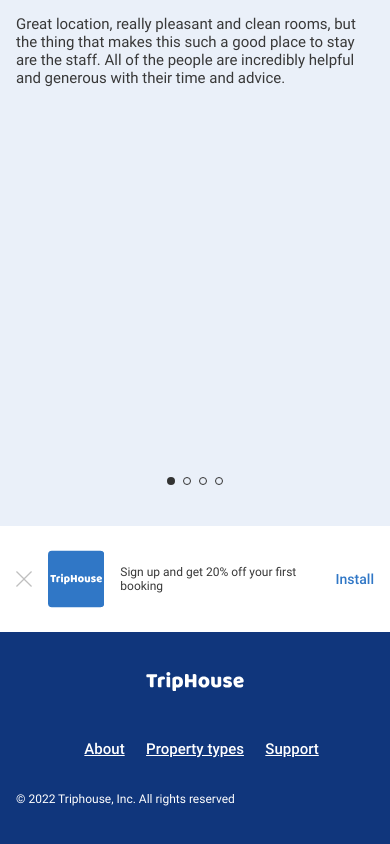
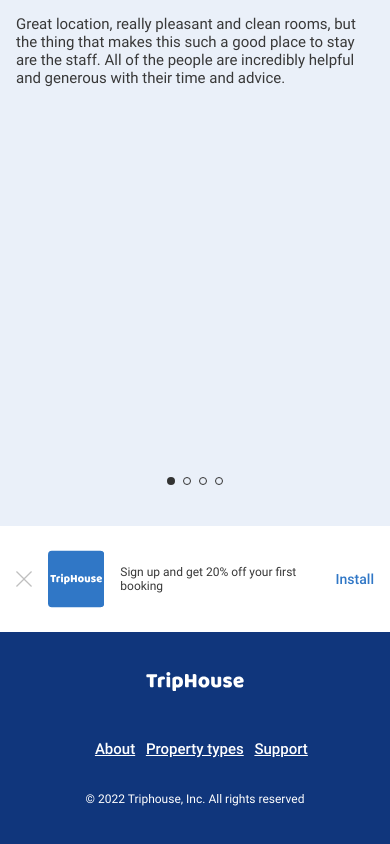
Before and after one commit to AlexBaidanov/if-html, a website: page index.html in a window 390 px wide. Shown: the part 2581-3425 px from the top of the page. Drawn offline with Linux system fonts and the light colour scheme.

Commit message:
update footer

```diff
--- a/index.html
+++ b/index.html
@@ -19,7 +19,7 @@
             </a>
           </div>
           <nav class="header__links">
-            <ul class="header__list">
+            <ul class="header__list list">
               <li class="header__stays">
                 <a class="link _hide" href="#">Stays</a>
               </li>
@@ -55,14 +55,7 @@
             Discover stays <br />
             to live, work or just relax
           </h1>
-          <div class="header__description">
-            <p>Your destination or hotel name</p>
-            <!--            <div class="header__page&#45;&#45;calendar">-->
-            <!--              <div>Check-in</div>-->
-            <!--              <div>&nbsp—&nbsp</div>-->
-            <!--              <div>Check-out</div>-->
-            <!--            </div>-->
-          </div>
+          <p class="header__description">Your destination or hotel name</p>
           <form class="header__form">
             <input
               class="form__destination form__text form__desktop"
@@ -132,7 +125,9 @@
                 value="1 Room"
               />
             </div>
-            <button class="form__button-desktop form__desktop button">Search</button>
+            <button class="form__button-desktop form__desktop button">
+              Search
+            </button>
             <div class="form__destination-search form__mobile">
               <svg class="form__search-icon">
                 <use href="./img/logos/logo-sprite.svg#search" />
@@ -204,7 +199,9 @@
               type="text"
               value="1"
             />
-            <button class="form__button-mobile form__mobile button">Search</button>
+            <button class="form__button-mobile form__mobile button">
+              Search
+            </button>
           </form>
           <div class="header__apps">
             <div>
@@ -415,7 +412,9 @@
         <div class="destination__tabs description">
           <button class="destination__tab button">Regions</button>
           <button class="destination__tab button">Cities</button>
-          <button class="destination__tab _places button">Places of interest</button>
+          <button class="destination__tab _places button">
+            Places of interest
+          </button>
           <button class="destination__tab _place button">Places</button>
         </div>
         <div class="destination__variants description">
@@ -622,39 +621,55 @@
     </main>
     <footer>
       <div class="container">
-        <div class="footer__logo">
-          <svg>
-            <use href="./img/logos/logo-sprite.svg#logo" />
-          </svg>
-        </div>
-        <div class="footer__links">
-          <div class="footer__links--about">
-            <p class="footer__links--title col-sm-6 _right">About</p>
-            <p class="footer__links--list">How Triphouse works</p>
-            <p class="footer__links--list">Careers</p>
-            <p class="footer__links--list">Privacy</p>
-            <p class="footer__links--list">Terms</p>
-          </div>
-          <div class="footer__links--property">
-            <p class="footer__links--title">Property types</p>
-            <p class="footer__links--list">Guest houses</p>
-            <p class="footer__links--list">Hotels</p>
-            <p class="footer__links--list">Apartments</p>
-            <p class="footer__links--list">Villas</p>
-            <p class="footer__links--list">Holiday homes</p>
-            <p class="footer__links--list">Hostels</p>
-          </div>
-          <div class="footer__links--support">
-            <p class="footer__links--title col-sm-6 _left">Support</p>
-            <p class="footer__links--list">Contact Customer Service</p>
-            <p class="footer__links--list">FAQ</p>
-          </div>
-        </div>
-        <div
-          class="footer__copyright footer__links footer__links--list _mobile"
-        >
+        <section>
+          <a href="#">
+            <svg class="footer__logo">
+              <use href="./img/logos/logo-sprite.svg#logo" />
+            </svg>
+          </a>
+        </section>
+        <section class="footer__links-list">
+          <ul class="footer__links list">
+            <li class="footer__title col-sm-6 _right">
+              <a href="#" class="link">About</a>
+            </li>
+            <li class="footer__list">
+              <a href="#" class="link">How Triphouse works</a>
+            </li>
+            <li class="footer__list"><a href="#" class="link">Careers</a></li>
+            <li class="footer__list"><a href="#" class="link">Privacy</a></li>
+            <li class="footer__list"><a href="#" class="link">Terms</a></li>
+          </ul>
+          <ul class="footer__links list">
+            <li class="footer__title">
+              <a href="#" class="link">Property types</a>
+            </li>
+            <li class="footer__list">
+              <a href="#" class="link">Guest houses</a>
+            </li>
+            <li class="footer__list"><a href="#" class="link">Hotels</a></li>
+            <li class="footer__list">
+              <a href="#" class="link">Apartments</a>
+            </li>
+            <li class="footer__list"><a href="#" class="link">Villas</a></li>
+            <li class="footer__list">
+              <a href="#" class="link">Holiday homes</a>
+            </li>
+            <li class="footer__list"><a href="#" class="link">Hostels</a></li>
+          </ul>
+          <ul class="footer__links list">
+            <li class="footer__title col-sm-6 _left">
+              <a href="#" class="link">Support</a>
+            </li>
+            <li class="footer__list">
+              <a href="#" class="link">Contact Customer Service</a>
+            </li>
+            <li class="footer__list"><a href="#" class="link">FAQ</a></li>
+          </ul>
+        </section>
+        <p class="footer__copyright footer__links-list footer__list _mobile">
           &copy; 2022 Triphouse, Inc. All rights reserved
-        </div>
+        </p>
       </div>
     </footer>
   </body>
--- a/styles/styles.css
+++ b/styles/styles.css
@@ -66,10 +66,13 @@
   display: flex;
 }
 
+.list {
+  padding: 0;
+  list-style-type: none;
+}
+
 .header__list {
-  padding: 0;
   display: inline-flex;
-  list-style-type: none;
 }
 
 .link {
@@ -286,11 +289,12 @@
   border-bottom: 3px solid var(--stroke-color);
   display: grid;
   grid-template-columns: 27.5% 10% 25% 10% 27.5%;
-  grid-column: 5/span 5;
+  grid-column: 5 / span 5;
   grid-row: 1;
 }
 
-.form__date-desktop:hover,.form__booking-desktop:hover {
+.form__date-desktop:hover,
+.form__booking-desktop:hover {
   border: 3px solid var(--yellow);
   border-radius: 8px;
   transition: 125ms ease-in-out;
@@ -330,7 +334,7 @@
   grid-row: 1;
 }
 
-.button{
+.button {
   cursor: pointer;
 }
 
@@ -765,31 +769,22 @@ footer {
   display: none;
 }
 
-.footer__links {
+.footer__links-list {
   color: var(--white);
   font-size: 20px;
   line-height: 2.5;
   display: flex;
-  flex-basis: 1440px;
 }
 
-.footer__links--about {
+.footer__links {
   flex-basis: 33.3%;
 }
 
-.footer__links--property {
-  flex-basis: 33.3%;
-}
-
-.footer__links--support {
-  flex-basis: 33.3%;
-}
-
-.footer__links--title {
+.footer__title {
   font-weight: var(--font-medium);
 }
 
-.footer__links--list {
+.footer__list {
   font-weight: var(--font-regular);
 }
 
@@ -951,7 +946,7 @@ footer {
     grid-row: 3;
   }
 
-  .check-in{
+  .check-in {
     font-size: 12px;
     color: var(--text-color);
     font-weight: var(--font-regular);
@@ -959,7 +954,7 @@ footer {
     left: 10%;
   }
 
-  .dash{
+  .dash {
     display: none;
   }
 
@@ -988,7 +983,7 @@ footer {
     grid-row: 3;
   }
 
-  .check-out{
+  .check-out {
     font-size: 12px;
     font-weight: var(--font-regular);
     color: var(--text-color);
@@ -1321,7 +1316,6 @@ footer {
   }
 
   .reviews__description {
-    /*min-height: 300px;*/
     font-size: 15px;
   }
 
@@ -1347,13 +1341,12 @@ footer {
     display: flex;
   }
 
-  .footer__links {
+  .footer__links-list {
     padding: 0;
     text-align: center;
-    gap: 16px;
   }
 
-  .footer__links--title {
+  .footer__title {
     font-size: 15px;
     margin-bottom: 15px;
     text-decoration: underline;
@@ -1369,11 +1362,12 @@ footer {
     justify-content: flex-end;
   }
 
-  .footer__links--list {
+  .footer__list {
     display: none;
   }
 
   .footer__copyright {
-    display: inline;
+    width: 100%;
+    display: inline-block;
   }
 }
```
